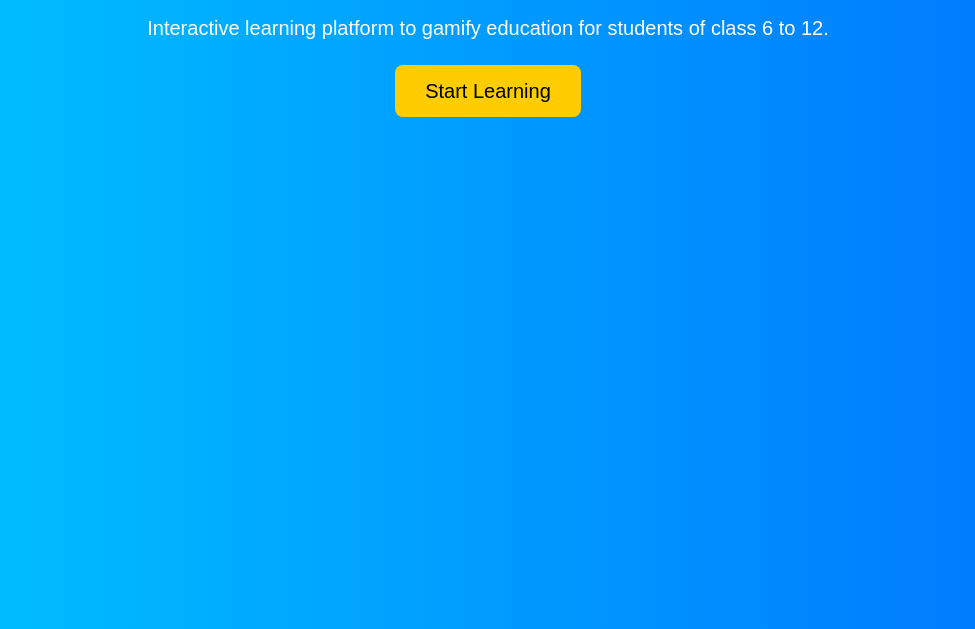
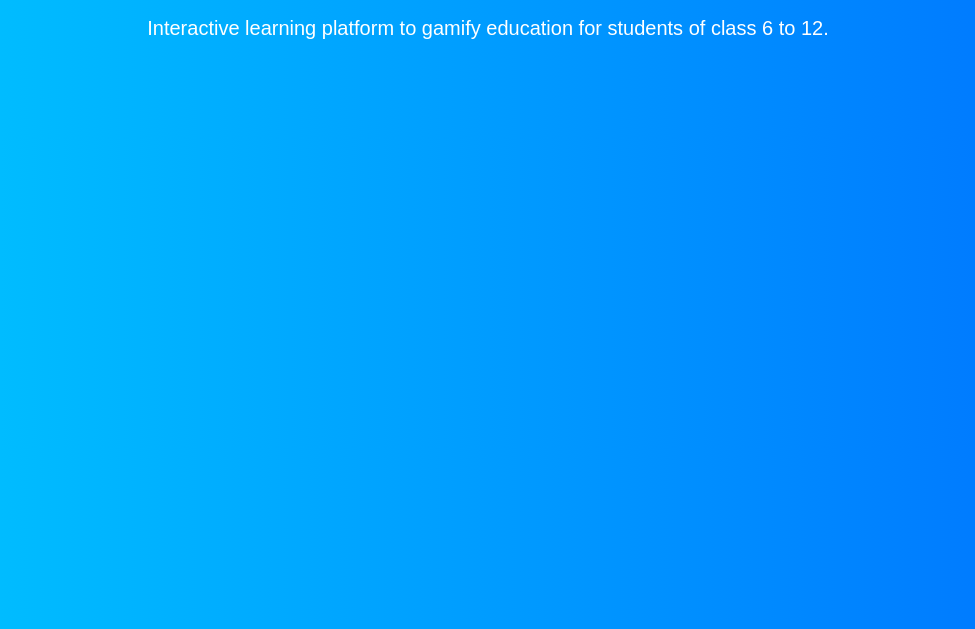
Before and after one commit to mayankyadav00/sih2, a plain HTML site: page index.html in a window 1280 px wide. Shown: the part 171-800 px from the top of the page, without its empty margins (152-1127 px from the left). Drawn offline with Linux system fonts and the light colour scheme.

Commit message:
Update index.html

```diff
--- a/index.html
+++ b/index.html
@@ -48,7 +48,6 @@
 <body>
     <h1>EduGamify</h1>
     <p>Interactive learning platform to gamify education for students of class 6 to 12.</p>
-    <a href="login.html" class="btn">Start Learning</a>
 </body>
 
 </html>
```
